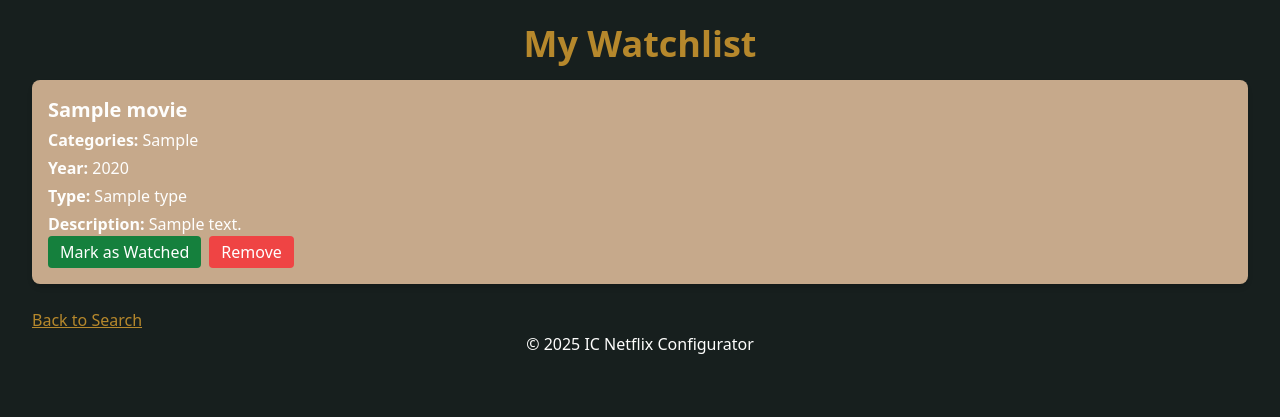
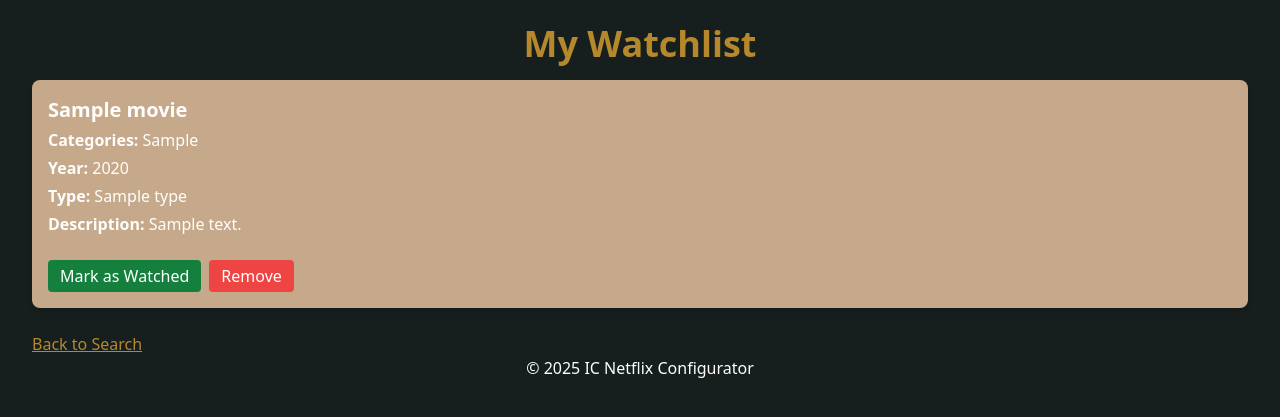
Before and after one commit to SSE-movies/general-app, a Flask app: template src/templates/my_watchlist.html in a window 1280 px wide. Shown: the part 40-457 px from the top of the page. Run offline with Flask 3, Linux system fonts and the light colour scheme; the template is opened without the code that fills it: most values are stand-ins (such as "Sample title", 1, 10 or a date in 2020).

Commit message:
Fixed spacing of buttons

```diff
--- a/src/templates/my_watchlist.html
+++ b/src/templates/my_watchlist.html
@@ -45,7 +45,7 @@
                     {% endif %}
 
                     <!-- Spacer to push buttons to the bottom -->
-                    <div class="flex-grow"></div>
+                    <div class="mt-6"></div>
 
                     <div class="flex items-center gap-4">
                         <!-- Toggle watched status form -->
```
